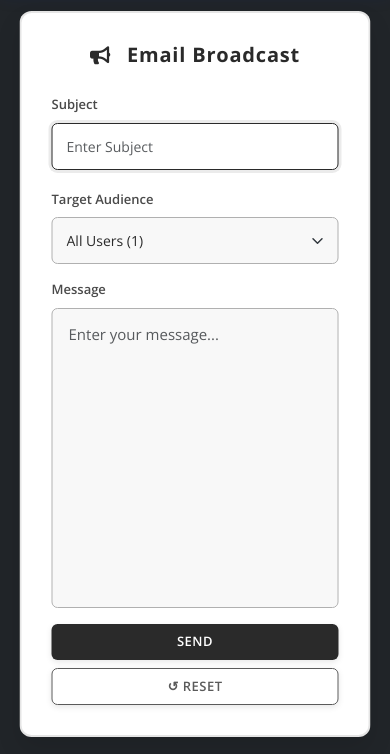
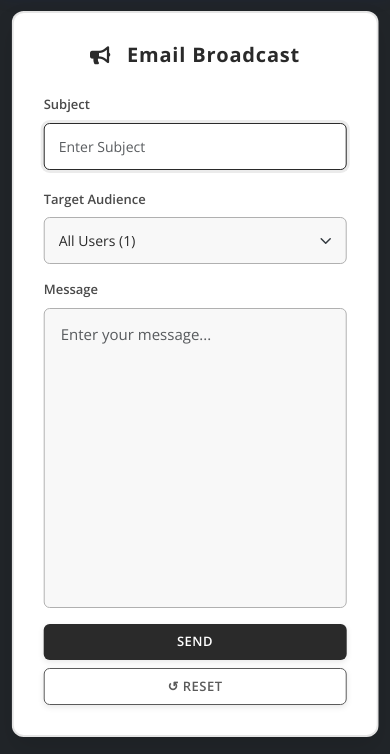
Before and after one commit to amansinghjiit/crediTrade, a Django app: page /analytics/email-broadcast/ in a window 390 px wide. Shown: the part 90-844 px from the top of the page. Run offline with Django 5.2, Linux system fonts and the light colour scheme; the visitor is signed in with stand-in values (Sample User, id 1); data comes from the database, SQL or seed files in the repository; data that the repository does not hold is empty; parts of the project's set-up code (start-up, migrations or seed data) failed here and were passed over; some libraries are stand-ins or nearby versions.

Commit message:
upated css

```diff
--- a/templates/analytics/email_broadcast.html
+++ b/templates/analytics/email_broadcast.html
@@ -18,7 +18,7 @@
         top: 12vh;
         left: 50%;
         transform: translateX(-50%);
-        height: 86vh;
+        height: 86svh;
         display: flex;
         flex-direction: column;
     }
@@ -110,6 +110,11 @@
     }
 
     @media (max-width: 767px) {
+        .broadcast-container {
+            width: 94%;
+            max-width: none;
+        }
+
         .broadcast-container h4 {
             font-size: 20px;
             letter-spacing: 0.8px;
```
